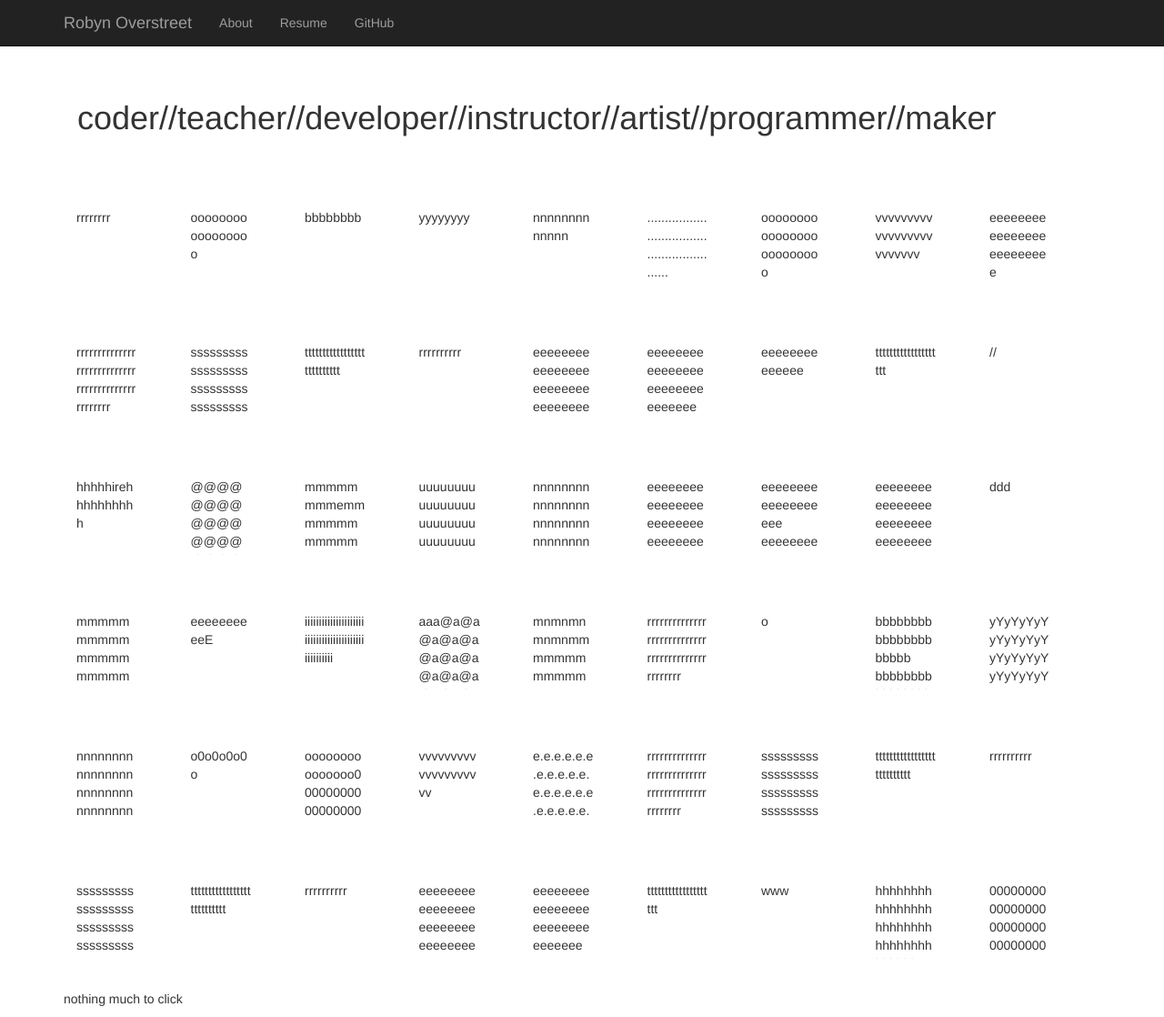
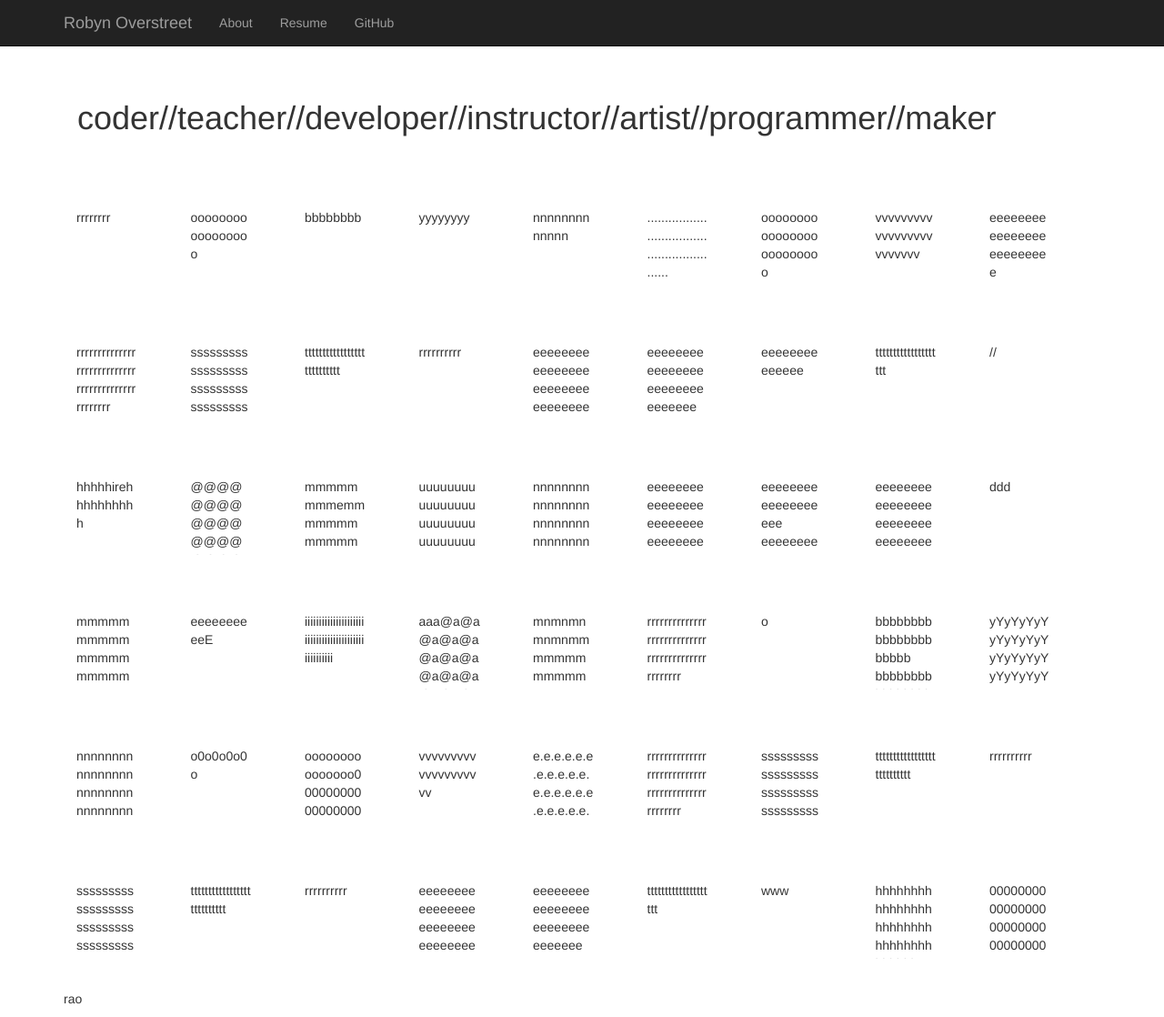
Before and after one commit to robynover/robynover.github.io, a Jekyll site: the page built from index.html, in a window 1280 px wide and 1118 px high. Shown: the whole window at 91% size. Built offline with Jekyll 4.4.1, drawn with Linux system fonts in a browser that asks for light colours.

Commit message:
changed index content

```diff
--- a/index.html
+++ b/index.html
@@ -1,4 +1,4 @@
 ---
 layout: home
 ---
-<p>nothing much to click</p>
+<p>rao</p>
```
